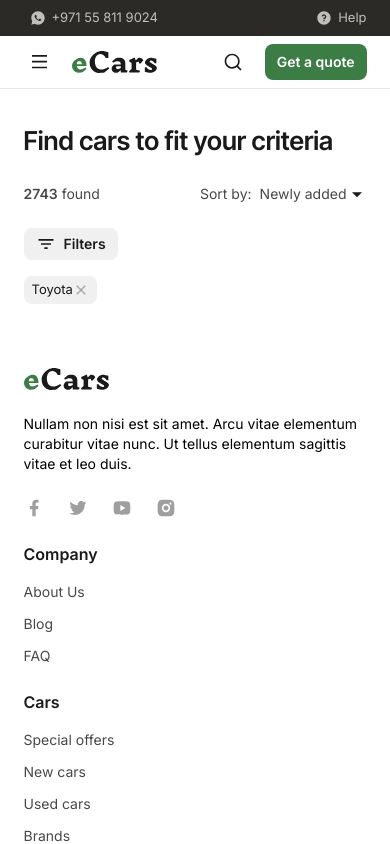
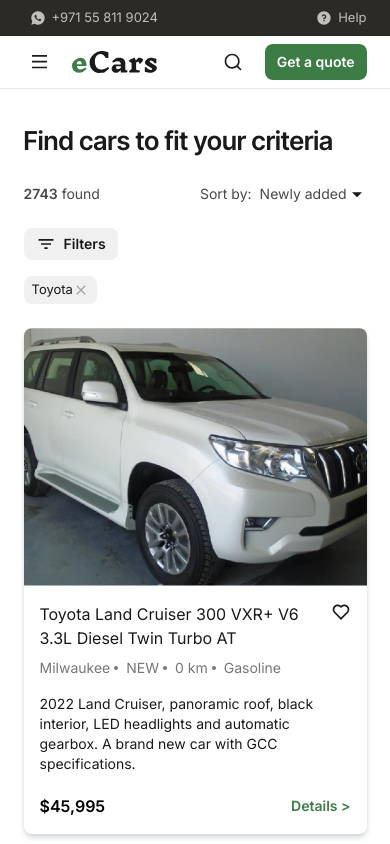
Before and after one commit to ahmetayyildiz66/ecars, a Vue app: page /cars in a window 390 px wide. Shown: the top 844 px of the page. Built offline with nearby package versions, Linux system fonts and the light colour scheme.

Commit message:
card: mobile, tablet, and desktop

```diff
--- a/src/components/EcCard.vue
+++ b/src/components/EcCard.vue
@@ -1,3 +1,11 @@
 <template>
+  <article class="rounded-lg shadow-md bg-white shadow-gray-300 shrink-0 md:flex lg:w-[705px]">
+    <header>
+      <slot name="header"></slot>
+    </header>
 
+    <main class="p-4 space-y-2">
+      <slot />
+    </main>
+  </article>
 </template>
--- /dev/null
+++ b/src/components/EcCars.vue
@@ -0,0 +1,56 @@
+<template>
+  <div class="py-6 text-sm">
+    <EcCard>
+      <template #header>
+        <img
+          src="../assets/cruiser.png"
+          alt="Cruiser Toyota"
+          class="md:max-w-[300px] rounded-tr-lg rounded-tl-lg h-full md:rounded-tr-none md:rounded-bl-lg"
+        />
+      </template>
+
+      <template #default>
+        <h6 class="text-gray-950 flex space-x-3 text-base">
+          <p>Toyota Land Cruiser 300 VXR+ V6 3.3L Diesel Twin Turbo AT</p>
+          <button class="block h-4 w-5">
+            <IconHeart />
+          </button>
+        </h6>
+        <p class="mt-1 text-sm text-gray-550 space-x-4">
+          <span>Milwaukee</span>
+          <span class="relative before:absolute before:w-1 before:h-1 before:bg-gray-550 before:rounded-full before:top-[7px] before:-left-3">NEW</span>
+          <span
+            class="relative before:absolute before:w-1 before:h-1 before:bg-gray-550 before:rounded-full before:top-[7px] before:-left-3"
+            >0 km</span
+          >
+          <span
+            class="relative before:absolute before:w-1 before:h-1 before:bg-gray-550 before:rounded-full before:top-[7px] before:-left-3"
+            >Gasoline</span
+          >
+        </p>
+
+        <p class="text-gray-950 pt-2 pb-3">
+          2022 Land Cruiser, panoramic roof, black interior, LED headlights and
+          automatic gearbox. A brand new car with GCC specifications.
+        </p>
+
+        <div class="flex justify-between items-center">
+          <p class="text-base font-semibold">
+            <span>$45,995</span>
+          </p>
+
+          <RouterLink
+            to="/"
+            class="text-green-750 ml-auto text-sm font-semibold"
+            >Details ></RouterLink
+          >
+        </div>
+      </template>
+    </EcCard>
+  </div>
+</template>
+
+<script lang="ts" setup>
+import EcCard from "./EcCard.vue";
+import IconHeart from "./icons/IconHeart.vue";
+</script>
--- a/src/components/EcCarsFiltering.vue
+++ b/src/components/EcCarsFiltering.vue
@@ -1,6 +1,5 @@
 <template>
   <div>
-
     <div class="py-6 flex items-center justify-between text-sm text-gray-750">
       <p class="text-sm">
         <span class="text-gray-750 font-semibold">2743</span>
@@ -27,12 +26,17 @@
         <IconCross :width="16" :height="16" fill="#A3A3A3" />
       </EcFilterButton>
     </div>
+
+    <EcCars />
+
   </div>
 </template>
 
 <script lang="ts" setup>
+import EcFilterButton from "./EcFilterButton.vue";
+import EcCars from "./EcCars.vue"
+
 import IconArrowDownFill from "../components/icons/IconArrowDownFill.vue"
-import EcFilterButton from "./EcFilterButton.vue";
 import IconCross from "./icons/IconCross.vue";
 import IconFilter from "./icons/IconFilter.vue";
 </script>
```
